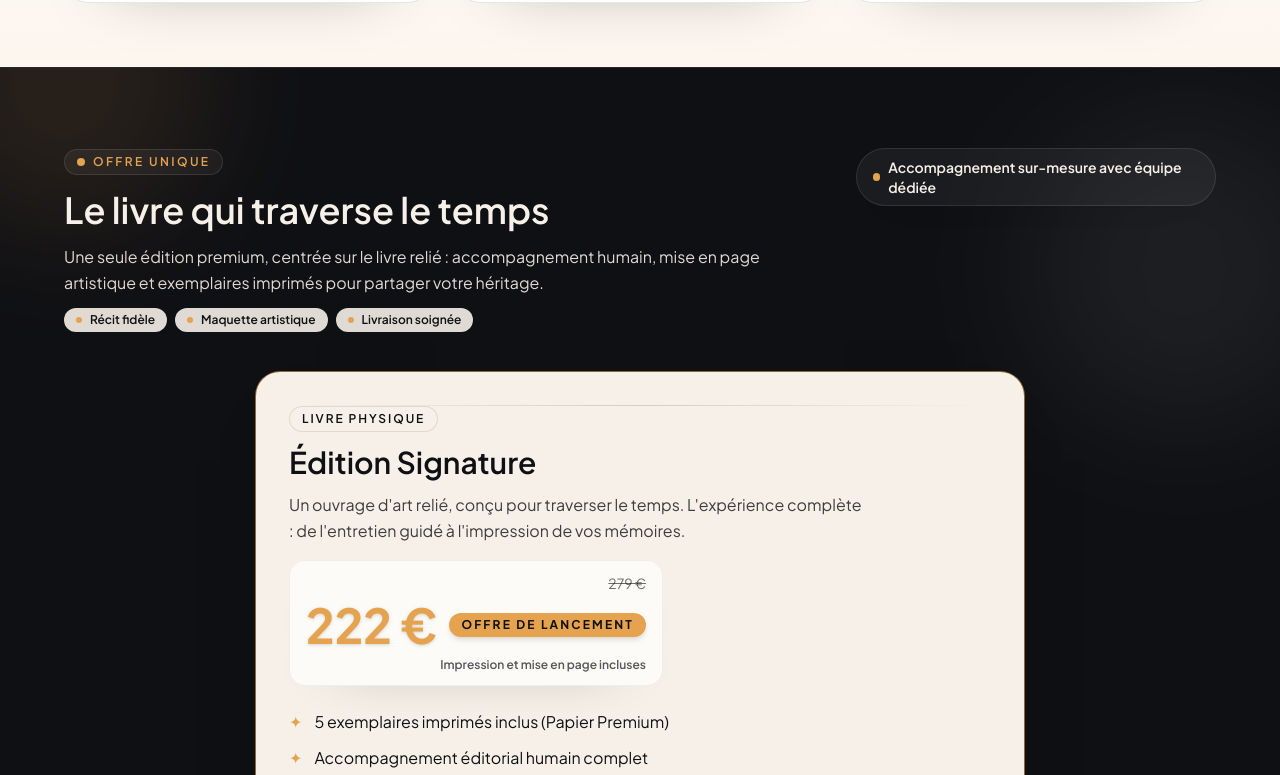
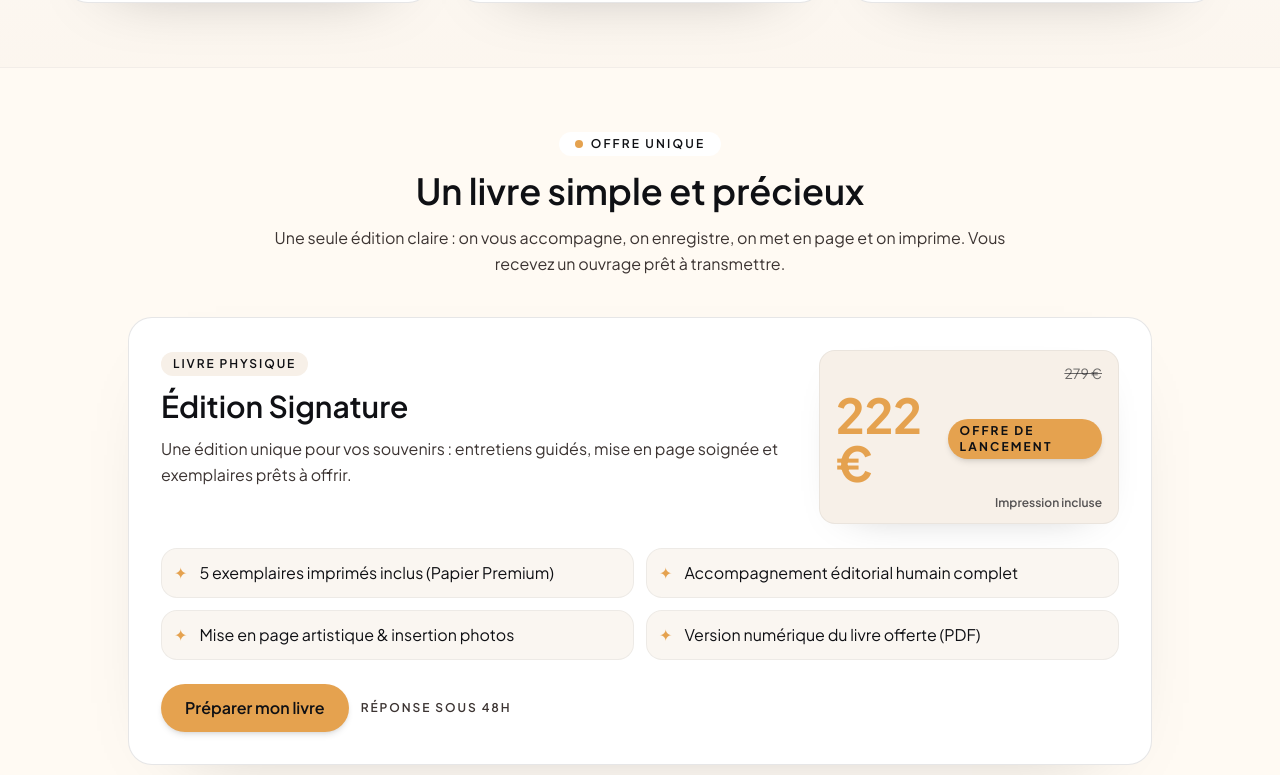
Before and after one commit to solalchetrit/loomina, a Next.js app: page / in a window 1280 px wide. Shown: the part 2145-2920 px from the top of the page. Built offline with nearby package versions, Linux system fonts and the light colour scheme.

Commit message:
Simplify offer section styling and copy

```diff
--- a/components/OfferPreview.tsx
+++ b/components/OfferPreview.tsx
@@ -5,7 +5,7 @@ const offer = {
   price: "222 €",
   originalPrice: "279 €",
   description:
-    "Un ouvrage d'art relié, conçu pour traverser le temps. L'expérience complète : de l'entretien guidé à l'impression de vos mémoires.",
+    "Une édition unique pour vos souvenirs : entretiens guidés, mise en page soignée et exemplaires prêts à offrir.",
   highlights: [
     "5 exemplaires imprimés inclus (Papier Premium)",
     "Accompagnement éditorial humain complet",
@@ -20,88 +20,58 @@ const offer = {
 export default function OfferPreview() {
   return (
     <section
-      className="relative w-full overflow-hidden bg-[var(--loomina-black)] text-[var(--loomina-gray-light)] py-20 px-6 border-y border-[var(--loomina-gray-light)]/10"
+      className="relative w-full bg-[var(--background)] text-[var(--loomina-black)] py-16 px-6 border-y border-[var(--loomina-black)]/5"
       id="offres"
     >
-      <div className="pointer-events-none absolute inset-0 opacity-60">
-        <div className="absolute -left-20 -top-32 h-72 w-72 rounded-full bg-[var(--loomina-gold)]/20 blur-3xl" />
-        <div className="absolute -right-16 top-10 h-80 w-80 rounded-full bg-white/10 blur-3xl" />
-        <div className="absolute left-1/2 bottom-0 h-40 w-[110%] -translate-x-1/2 bg-gradient-to-t from-black via-transparent" />
+      <div className="max-w-5xl mx-auto space-y-10">
+        <div className="flex flex-col gap-3 text-center">
+          <p className="inline-flex items-center gap-2 self-center rounded-full bg-white px-4 py-1 text-xs font-semibold uppercase tracking-[0.18em] text-[var(--loomina-black)] shadow-[0_10px_40px_-32px_rgba(0,0,0,0.35)]">
+            <span className="h-2 w-2 rounded-full bg-[var(--loomina-gold)]" /> Offre unique
+          </p>
+          <h2 className="text-3xl md:text-4xl font-semibold leading-tight">Un livre simple et précieux</h2>
+          <p className="text-[var(--loomina-gray-dark)] leading-relaxed max-w-3xl mx-auto">
+            Une seule édition claire : on vous accompagne, on enregistre, on met en page et on imprime. Vous recevez un ouvrage prêt à transmettre.
+          </p>
         </div>
 
-      <div className="max-w-6xl mx-auto space-y-10">
-        <div className="relative flex flex-col gap-6 lg:flex-row lg:items-end lg:justify-between">
-          <div className="space-y-3 max-w-3xl">
-            <p className="inline-flex items-center gap-2 text-xs uppercase tracking-[0.2em] text-[var(--loomina-gold)] font-semibold bg-white/5 border border-white/10 rounded-full px-3 py-1">
-              <span className="h-2 w-2 rounded-full bg-[var(--loomina-gold)]" />Offre unique
-            </p>
-            <h2 className="text-3xl md:text-4xl font-semibold leading-tight">Le livre qui traverse le temps</h2>
-            <p className="text-[var(--loomina-gray-light)]/90 leading-relaxed">
-              Une seule édition premium, centrée sur le livre relié : accompagnement humain, mise en page artistique et
-              exemplaires imprimés pour partager votre héritage.
-            </p>
-            <div className="flex flex-wrap gap-2 text-xs font-semibold text-[var(--loomina-black)]">
-              {["Récit fidèle", "Maquette artistique", "Livraison soignée"].map((pill) => (
-                <span
-                  key={pill}
-                  className="inline-flex items-center gap-2 rounded-full bg-[var(--loomina-gray-light)]/90 px-3 py-1 text-[var(--loomina-black)] shadow-[0_14px_45px_-32px_rgba(0,0,0,0.45)]"
-                >
-                  <span className="h-1.5 w-1.5 rounded-full bg-[var(--loomina-gold)]" />
-                  {pill}
-                </span>
-              ))}
-            </div>
-          </div>
-
-          <div className="inline-flex items-center gap-2 self-start rounded-full bg-white/5 px-4 py-2 text-sm font-semibold text-[var(--loomina-gray-light)] border border-white/10 shadow-[0_12px_40px_-28px_rgba(0,0,0,0.45)]">
-            <span className="h-2 w-2 rounded-full bg-[var(--loomina-gold)]" />
-            Accompagnement sur-mesure avec équipe dédiée
-          </div>
-        </div>
-
-        <div className="max-w-3xl mx-auto">
-          <div className="relative overflow-hidden rounded-3xl border border-[var(--loomina-gray-light)]/30 bg-[var(--loomina-gray-light)] p-8 flex flex-col gap-6 shadow-[0_30px_80px_-60px_rgba(0,0,0,0.65)] ring-1 ring-[var(--loomina-gold)]/60">
-            <div className="absolute inset-x-8 top-8 h-px bg-gradient-to-r from-transparent via-[var(--loomina-black)]/15 to-transparent" />
-            <div className="relative flex flex-wrap items-start justify-between gap-4">
+        <div className="relative overflow-hidden rounded-3xl border border-[var(--loomina-black)]/10 bg-white p-8 flex flex-col gap-6 shadow-[0_26px_80px_-60px_rgba(0,0,0,0.35)]">
+          <div className="flex flex-col gap-6 md:flex-row md:items-start md:justify-between">
             <div className="space-y-3">
-                <div className="inline-flex items-center gap-2 px-3 py-1 rounded-full bg-[var(--loomina-gray-light)] border border-[var(--loomina-black)]/10 text-xs uppercase tracking-[0.16em] text-[var(--loomina-black)] font-semibold">
+              <div className="inline-flex items-center gap-2 px-3 py-1 rounded-full bg-[var(--loomina-gray-light)] text-xs uppercase tracking-[0.16em] text-[var(--loomina-black)] font-semibold">
                 {offer.badge}
               </div>
-                <h3 className="text-3xl font-semibold text-[var(--loomina-black)]">{offer.title}</h3>
-                <p className="text-[var(--loomina-black)]/80 max-w-xl leading-relaxed">{offer.description}</p>
+              <h3 className="text-3xl font-semibold">{offer.title}</h3>
+              <p className="text-[var(--loomina-gray-dark)] leading-relaxed">{offer.description}</p>
             </div>
-              <div className="flex flex-col items-end gap-2 text-right bg-white/70 px-4 py-3 rounded-2xl border border-[var(--loomina-black)]/5 shadow-[0_20px_60px_-50px_rgba(0,0,0,0.45)]">
+            <div className="flex flex-col items-end gap-2 self-start rounded-2xl bg-[var(--loomina-gray-light)] px-4 py-3 border border-[var(--loomina-black)]/5 shadow-[0_14px_45px_-32px_rgba(0,0,0,0.35)]">
               <span className="text-sm text-[var(--loomina-black)]/60 line-through">{offer.originalPrice}</span>
               <div className="flex items-center gap-3">
-                  <p className="text-5xl font-bold text-[var(--loomina-gold)] drop-shadow">{offer.price}</p>
+                <p className="text-5xl font-bold text-[var(--loomina-gold)]">{offer.price}</p>
                 <span className="inline-flex items-center px-3 py-1 text-xs font-bold uppercase tracking-[0.18em] rounded-full bg-[var(--loomina-gold)] text-[var(--loomina-black)] shadow-md">
                   Offre de lancement
                 </span>
               </div>
-                <p className="text-xs font-semibold text-[var(--loomina-black)]/70">
-                  Impression et mise en page incluses
-                </p>
+              <p className="text-xs font-semibold text-[var(--loomina-black)]/70">Impression incluse</p>
             </div>
           </div>
 
-            <ul className="relative space-y-3 text-[var(--loomina-black)]">
+          <ul className="grid gap-3 text-[var(--loomina-black)] md:grid-cols-2">
             {offer.highlights.map((highlight) => (
-                <li key={highlight} className="flex items-start gap-3">
+              <li key={highlight} className="flex items-start gap-3 rounded-2xl bg-[var(--loomina-gray-light)]/60 p-3 border border-[var(--loomina-black)]/5">
                 <span className="text-[var(--loomina-gold)]">✦</span>
                 <span>{highlight}</span>
               </li>
             ))}
           </ul>
 
-            <div className="relative pt-4 flex flex-wrap items-center gap-3">
+          <div className="flex flex-wrap items-center gap-3">
             <Link
               href={offer.href}
               className="inline-flex items-center justify-center px-6 py-3 rounded-full bg-[var(--loomina-gold)] text-[var(--loomina-black)] font-semibold hover:brightness-110 transition-shadow shadow-md"
             >
               {offer.cta}
             </Link>
-              <span className="text-xs font-semibold uppercase tracking-[0.16em] text-[var(--loomina-black)]/70">Réponse sous 48h</span>
-            </div>
+            <span className="text-xs font-semibold uppercase tracking-[0.16em] text-[var(--loomina-gray-dark)]">Réponse sous 48h</span>
           </div>
         </div>
       </div>
```
Lines whose indentation alone changed are shown as unchanged.
